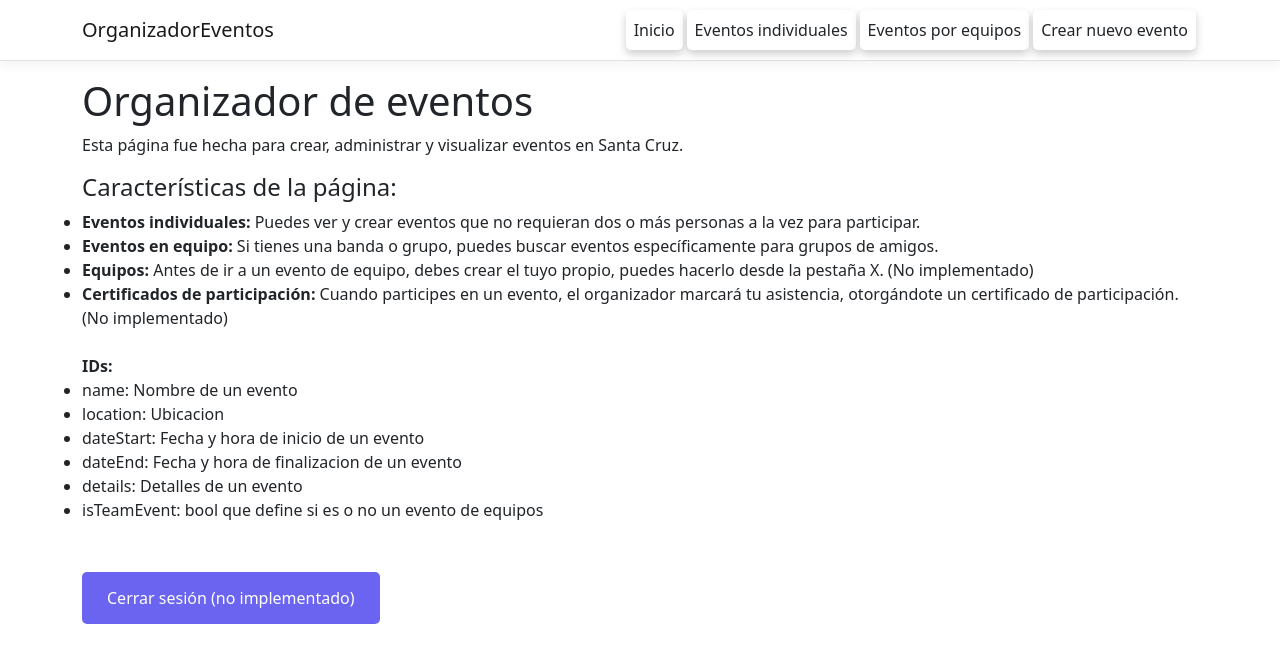
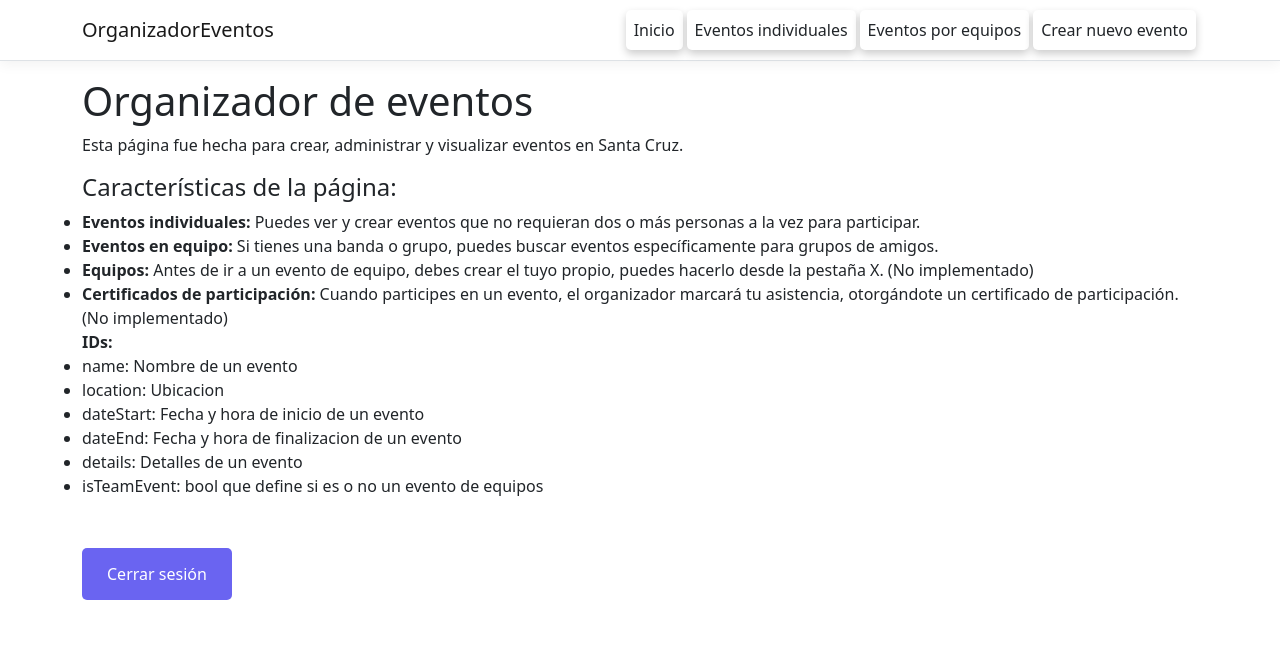
Before and after one commit to rafael1199v/Organizador-de-eventos, an Angular app in the folder OrganizadorEventos/ClientApp/: page / in a window 1280 px wide. Shown: the top 662 px of the page. Built offline with nearby package versions, Linux system fonts and the light colour scheme.

Commit message:
cerrar sesion
ahora implementado

```diff
--- a/OrganizadorEventos/ClientApp/src/app/home/home.component.html
+++ b/OrganizadorEventos/ClientApp/src/app/home/home.component.html
@@ -18,7 +18,6 @@
     Cuando participes en un evento, el organizador marcará tu asistencia, otorgándote un certificado de participación. (No implementado)
 </summary>
 
-<br>
 <strong>IDs:</strong>
 <summary>name: Nombre de un evento</summary>
 <summary>location: Ubicacion</summary>
@@ -28,4 +27,6 @@
 <summary>isTeamEvent: bool que define si es o no un evento de equipos</summary>
 
 
-<button class="logout-btn">Cerrar sesión (no implementado)</button>
+<a [routerLinkActive]="['link-active']" [routerLink]="['/login']">
+    <button class="logout-btn">Cerrar sesión</button>
+</a>
```
